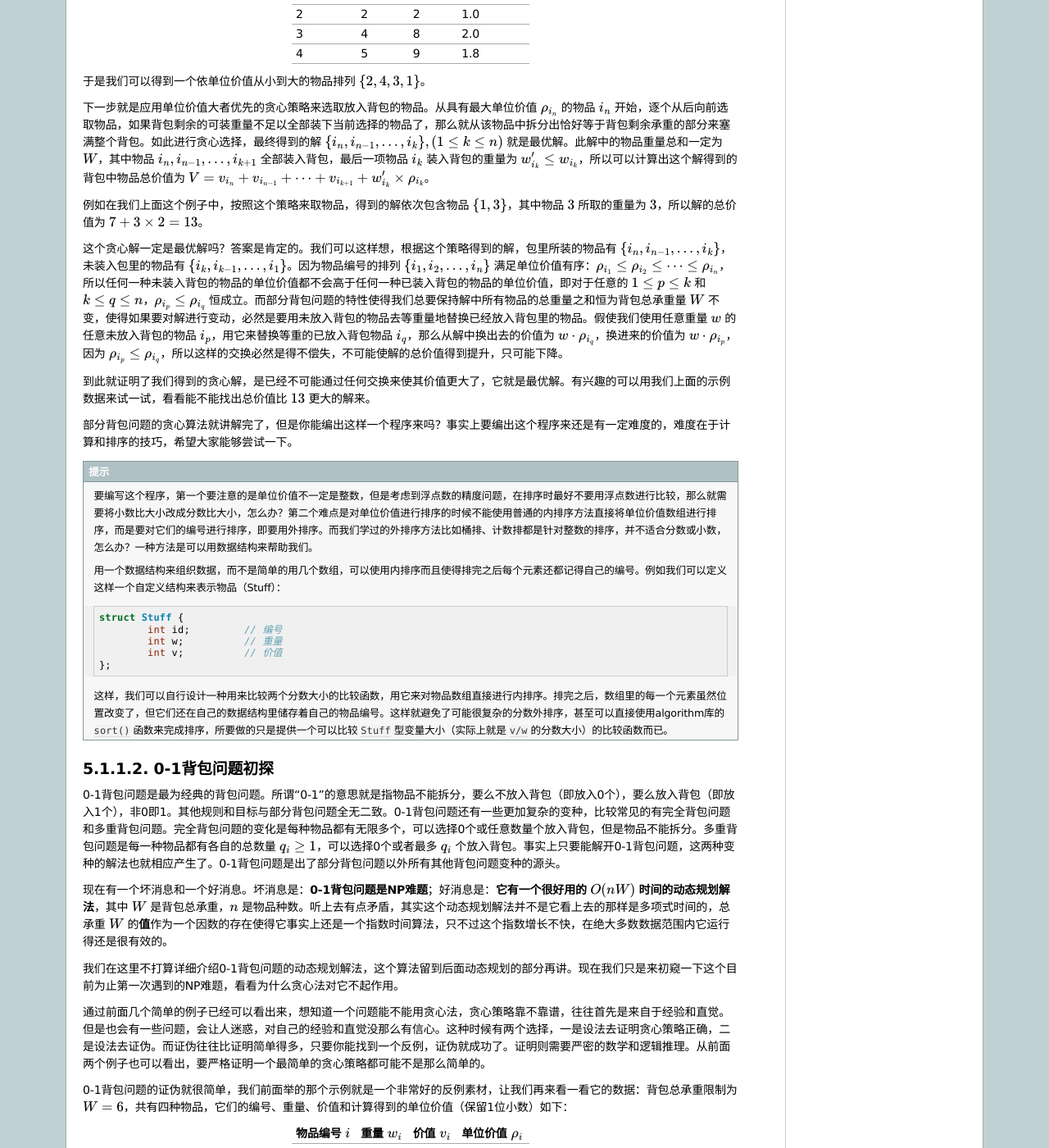
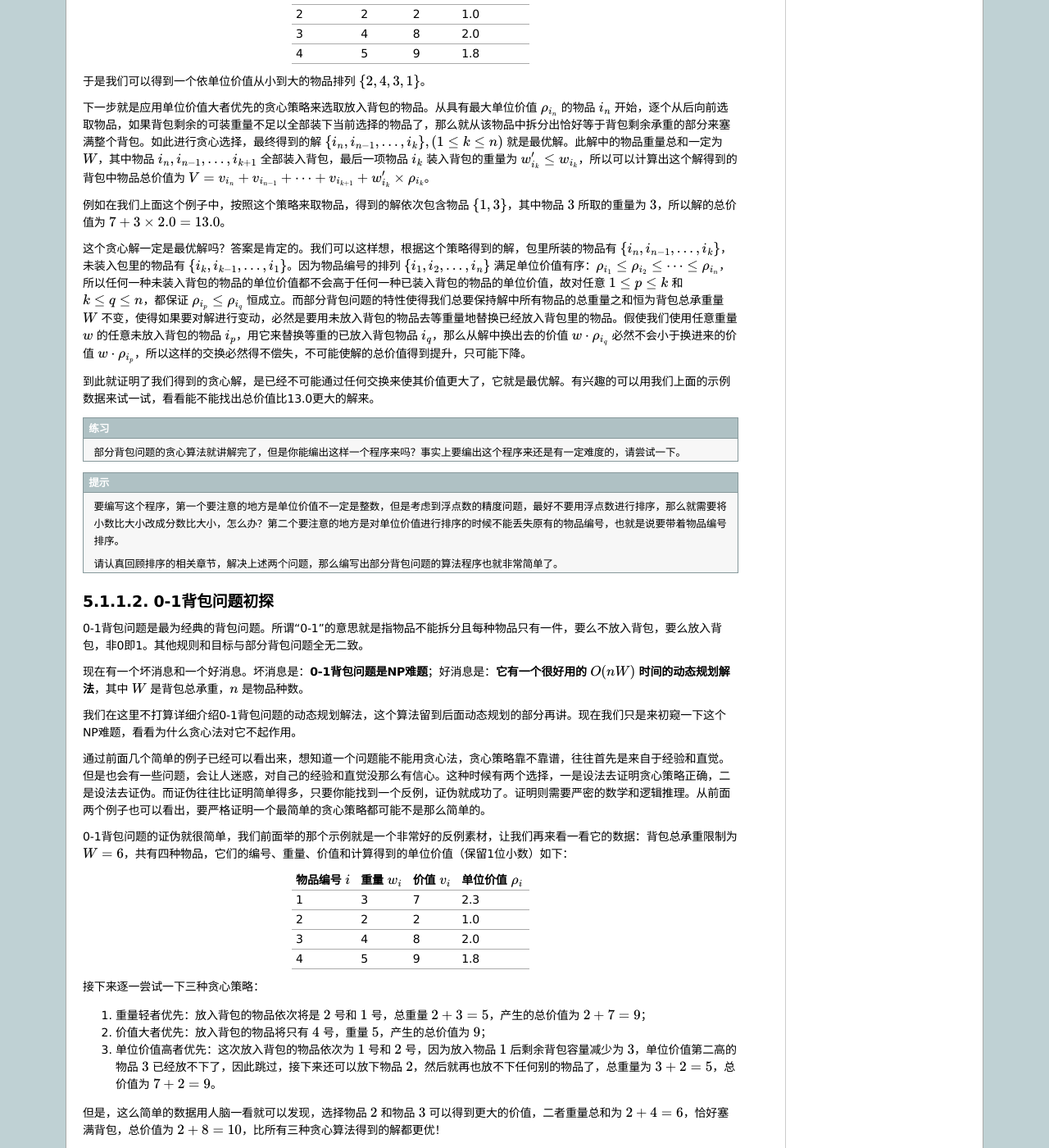
Before and after one commit to majorli/algo_guide, a Sphinx documentation site: the page built from source/ch04/sec01/411_greedy_bag_problems.rst, in a window 1280 px wide and 1400 px high, scrolled down 613 px. Shown: the whole window at 82% size. Built offline with Sphinx 7.4.7, drawn with Linux system fonts in a browser that asks for light colours; formulas are drawn with MathJax 3; some of the changed text lies outside the part shown.

Commit message:
20200501_2253draft_proofread_up_to_411

```diff
--- a/source/ch04/sec01/411_greedy_bag_problems.rst
+++ b/source/ch04/sec01/411_greedy_bag_problems.rst
@@ -1,9 +1,9 @@
 贪心法(I) 背包问题
 ++++++++++++++++++++++++++++++++++
 
-背包问题是一类非常经典的算法问题，它是要把 :math:`n` 种不同物品有选择地放进一个背包中，物品有各自的重量 :math:`\{w_1,w_2,\dots,w_n\}` 和价值 :math:`\{v_1,v_2,\dots,v_n\}`，背包有最大承重限制 :math:`W`，我们要选择一个最优的物品组合放入背包中，使得背包中物品的总价值 :math:`V` 最大。通常这些重量和价值都采用正整数来表示。
+背包问题是一类非常经典的算法问题，它是要把 :math:`n` 种不同物品有选择地放进一个背包中，物品有各自的重量 :math:`\{w_1,w_2,\dots,w_n\}` 和价值 :math:`\{v_1,v_2,\dots,v_n\}`\ ，背包有最大承重限制 :math:`W`\ ，我们要选择一个最优的物品组合放入背包中，使得背包中物品的总价值 :math:`V` 最大化。通常这些重量和价值都采用正整数来表示。
 
-常见的背包问题有\ :strong:`部分背包问题`、:strong:`0-1背包问题`、:strong:`完全背包问题`\ 和\ :strong:`多重背包问题`。其中前两种是最常见的，后两种是0-1背包问题的变种。这里面只有部分背包问题是贪心法可解的。其他三种都不适用贪心法，尽管它们都有一种可行的伪多项式时间算法，但实际上它们甚至都是NP难题。下面我们分别对部分背包问题的贪心算法和0-1背包问题的贪心法不可解性质进行介绍。至于0-1背包问题及其他两种变种的伪多项式时间算法，是一种必学、常考的经典动态规划算法，我们将在讲述动态规划的章节中进行介绍。
+常见的背包问题有\ :strong:`部分背包问题`\ 、:strong:`0-1背包问题`\ 、:strong:`完全背包问题`\ 和\ :strong:`多重背包问题`\ ，其中前两种是最常见的。这里面只有部分背包问题是贪心法可解的。其他三种都不适用贪心法，尽管它们都有一种可行的伪多项式时间算法，但实际上它们都是NP难题。下面我们分别对部分背包问题的贪心算法和0-1背包问题的贪心法不可解性质进行介绍。至于0-1背包等其他三种背包问题的伪多项式时间算法，是必学、常考的经典动态规划算法，我们将在讲述动态规划的章节中进行介绍。
 
 
 部分背包问题
@@ -13,14 +13,14 @@
 
 部分背包问题是可以用贪心法求解的，但是要正确选择贪心策略。对于背包问题，选择物品的策略有三种：一是依据重量选择，重量越小的越优先；二是依据价值选择，价值越大的越优先；三是依据单位重量的价值选择，单位重量的价值越大的越优先。
 
-按照生活经验，直观地就会选择第三种贪心策略，按单位价值进行从大到小的选择（似乎用混合溶液的提法更容易直观理解）。那么如何用精准的数学语言来证明它呢？这个证明要利用到部分背包问题的一个特殊性质，背包总是能够被塞满，因此最终放入背包的物品的重量总和恒等于 :math:`W`。为了证明这个贪心策略是能够得出正确的最优解的，我们首先要看一下怎么应用它。
+按照生活经验，直观地就会选择第三种贪心策略，按单位价值进行从大到小的选择（似乎用混合溶液的提法更容易直观理解）。那么如何用精准的数学语言来证明它呢？这个证明要利用到部分背包问题的一个特殊性质，背包总是能够被塞满，因此最终放入背包的物品的重量总和恒等于 :math:`W`\ 。为了证明这个贪心策略是能够得出正确的最优解的，我们首先要看一下怎么应用它。
 
-首先计算出每一种物品的单位价值 :math:`\rho_i=v_i/w_i`，然后对它们进行排序，得到一个有序的序列 :math:`\rho_{i_1}\le\rho_{i_2}\le\dots\le\rho_{i_n}`。这里的 :math:`\{i_1,i_2,\dots,i_n\}` 是物品编号 :math:`\{1,2,\dots,n\}` 的一个排列。
+首先计算出每一种物品的单位价值 :math:`\rho_i=v_i/w_i`\ ，然后对它们进行排序，得到一个有序的序列 :math:`\rho_{i_1}\le\rho_{i_2}\le\dots\le\rho_{i_n}`\ 。这里的 :math:`\{i_1,i_2,\dots,i_n\}` 是物品编号 :math:`\{1,2,\dots,n\}` 的一个排列。
 
-例如我们的背包总承重限制为 :math:`W=6`，共有四种物品，它们的编号、重量、价值和计算得到的单位价值（保留1位小数）如下表：
+例如我们的背包总承重限制为 :math:`W=6`\ ，共有四种物品，它们的编号、重量、价值和计算得到的单位价值（保留1位小数）如下表：
 
 +-------------------+-----------------+-----------------+------------------------+
-|物品编号 :math:`i` |重量 :math:`w_i` |价值 :math:`v_i` |单位价值 :math:`\rho_i` |
+| 物品编号 :math:`i`| 重量 :math:`w_i`| 价值 :math:`v_i`| 单位价值 :math:`\rho_i`|
 +===================+=================+=================+========================+
 |         1         |        3        |        7        |           2.3          |
 +-------------------+-----------------+-----------------+------------------------+
@@ -31,50 +31,42 @@
 |         4         |        5        |        9        |           1.8          |
 +-------------------+-----------------+-----------------+------------------------+
 
-于是我们可以得到一个依单位价值从小到大的物品排列 :math:`\{2,4,3,1\}`。
+于是我们可以得到一个依单位价值从小到大的物品排列 :math:`\{2,4,3,1\}`\ 。
 
-下一步就是应用单位价值大者优先的贪心策略来选取放入背包的物品。从具有最大单位价值 :math:`\rho_{i_n}` 的物品 :math:`i_n` 开始，逐个从后向前选取物品，如果背包剩余的可装重量不足以全部装下当前选择的物品了，那么就从该物品中拆分出恰好等于背包剩余承重的部分来塞满整个背包。如此进行贪心选择，最终得到的解 :math:`\{i_n,i_{n-1},\dots,i_k\},(1 \le k \le n)` 就是最优解。此解中的物品重量总和一定为 :math:`W`，其中物品 :math:`i_n,i_{n-1},\dots,i_{k+1}` 全部装入背包，最后一项物品 :math:`i_k` 装入背包的重量为 :math:`w^\prime_{i_k}\le w_{i_k}`，所以可以计算出这个解得到的背包中物品总价值为 :math:`V=v_{i_n}+v_{i_{n-1}}+\cdots+v_{i_{k+1}}+w^\prime_{i_k}\times\rho_{i_k}`。
+下一步就是应用单位价值大者优先的贪心策略来选取放入背包的物品。从具有最大单位价值 :math:`\rho_{i_n}` 的物品 :math:`i_n` 开始，逐个从后向前选取物品，如果背包剩余的可装重量不足以全部装下当前选择的物品了，那么就从该物品中拆分出恰好等于背包剩余承重的部分来塞满整个背包。如此进行贪心选择，最终得到的解 :math:`\{i_n,i_{n-1},\dots,i_k\},(1 \le k \le n)` 就是最优解。此解中的物品重量总和一定为 :math:`W`\ ，其中物品 :math:`i_n,i_{n-1},\dots,i_{k+1}` 全部装入背包，最后一项物品 :math:`i_k` 装入背包的重量为 :math:`w^\prime_{i_k}\le w_{i_k}`\ ，所以可以计算出这个解得到的背包中物品总价值为 :math:`V=v_{i_n}+v_{i_{n-1}}+\cdots+v_{i_{k+1}}+w^\prime_{i_k}\times\rho_{i_k}`\ 。
 
-例如在我们上面这个例子中，按照这个策略来取物品，得到的解依次包含物品 :math:`\{1,3\}`，其中物品 :math:`3` 所取的重量为 :math:`3`，所以解的总价值为 :math:`7+3\times2=13`。
+例如在我们上面这个例子中，按照这个策略来取物品，得到的解依次包含物品 :math:`\{1,3\}`\ ，其中物品 :math:`3` 所取的重量为 :math:`3`\ ，所以解的总价值为 :math:`7+3\times2.0=13.0`\ 。
 
-这个贪心解一定是最优解吗？答案是肯定的。我们可以这样想，根据这个策略得到的解，包里所装的物品有 :math:`\{i_n,i_{n-1},\dots,i_k\}`，未装入包里的物品有 :math:`\{i_k,i_{k-1},\dots,i_1\}`。因为物品编号的排列 :math:`\{i_1,i_2,\dots,i_n\}` 满足单位价值有序：:math:`\rho_{i_1}\le\rho_{i_2}\le\dots\le\rho_{i_n}`，所以任何一种未装入背包的物品的单位价值都不会高于任何一种已装入背包的物品的单位价值，即对于任意的 :math:`1\le p\le k` 和 :math:`k\le q\le n`，:math:`\rho_{i_p}\le\rho_{i_q}` 恒成立。而部分背包问题的特性使得我们总要保持解中所有物品的总重量之和恒为背包总承重量 :math:`W` 不变，使得如果要对解进行变动，必然是要用未放入背包的物品去等重量地替换已经放入背包里的物品。假使我们使用任意重量 :math:`w` 的任意未放入背包的物品 :math:`i_p`，用它来替换等重的已放入背包物品 :math:`i_q`，那么从解中换出去的价值为 :math:`w\cdot\rho_{i_q}`，换进来的价值为 :math:`w\cdot\rho_{i_p}`，因为 :math:`\rho_{i_p}\le\rho_{i_q}`，所以这样的交换必然是得不偿失，不可能使解的总价值得到提升，只可能下降。
+这个贪心解一定是最优解吗？答案是肯定的。我们可以这样想，根据这个策略得到的解，包里所装的物品有 :math:`\{i_n,i_{n-1},\dots,i_k\}`\ ，未装入包里的物品有 :math:`\{i_k,i_{k-1},\dots,i_1\}`\ 。因为物品编号的排列 :math:`\{i_1,i_2,\dots,i_n\}` 满足单位价值有序：:math:`\rho_{i_1}\le\rho_{i_2}\le\dots\le\rho_{i_n}`\ ，所以任何一种未装入背包的物品的单位价值都不会高于任何一种已装入背包的物品的单位价值，故对任意 :math:`1\le p\le k` 和 :math:`k\le q\le n`\ ，都保证 :math:`\rho_{i_p}\le\rho_{i_q}` 恒成立。而部分背包问题的特性使得我们总要保持解中所有物品的总重量之和恒为背包总承重量 :math:`W` 不变，使得如果要对解进行变动，必然是要用未放入背包的物品去等重量地替换已经放入背包里的物品。假使我们使用任意重量 :math:`w` 的任意未放入背包的物品 :math:`i_p`\ ，用它来替换等重的已放入背包物品 :math:`i_q`\ ，那么从解中换出去的价值 :math:`w\cdot\rho_{i_q}` 必然不会小于换进来的价值 :math:`w\cdot\rho_{i_p}`\ ，所以这样的交换必然得不偿失，不可能使解的总价值得到提升，只可能下降。
 
-到此就证明了我们得到的贪心解，是已经不可能通过任何交换来使其价值更大了，它就是最优解。有兴趣的可以用我们上面的示例数据来试一试，看看能不能找出总价值比 :math:`13` 更大的解来。
+到此就证明了我们得到的贪心解，是已经不可能通过任何交换来使其价值更大了，它就是最优解。有兴趣的可以用我们上面的示例数据来试一试，看看能不能找出总价值比13.0更大的解来。
 
-部分背包问题的贪心算法就讲解完了，但是你能编出这样一个程序来吗？事实上要编出这个程序来还是有一定难度的，难度在于计算和排序的技巧，希望大家能够尝试一下。
+.. admonition:: 练习
+
+   部分背包问题的贪心算法就讲解完了，但是你能编出这样一个程序来吗？事实上要编出这个程序来还是有一定难度的，请尝试一下。
 
 .. hint::
 
-   要编写这个程序，第一个要注意的是单位价值不一定是整数，但是考虑到浮点数的精度问题，在排序时最好不要用浮点数进行比较，那么就需要将小数比大小改成分数比大小，怎么办？第二个难点是对单位价值进行排序的时候不能使用普通的内排序方法直接将单位价值数组进行排序，而是要对它们的编号进行排序，即要用外排序。而我们学过的外排序方法比如桶排、计数排都是针对整数的排序，并不适合分数或小数，怎么办？一种方法是可以用数据结构来帮助我们。
+   要编写这个程序，第一个要注意的地方是单位价值不一定是整数，但是考虑到浮点数的精度问题，最好不要用浮点数进行排序，那么就需要将小数比大小改成分数比大小，怎么办？第二个要注意的地方是对单位价值进行排序的时候不能丢失原有的物品编号，也就是说要带着物品编号排序。
 
-   用一个数据结构来组织数据，而不是简单的用几个数组，可以使用内排序而且使得排完之后每个元素还都记得自己的编号。例如我们可以定义这样一个自定义结构来表示物品（Stuff）：
-
-   .. code-block:: c++
-
-      struct Stuff {
-              int id;         // 编号
-              int w;          // 重量
-              int v;          // 价值
-      };
-
-   这样，我们可以自行设计一种用来比较两个分数大小的比较函数，用它来对物品数组直接进行内排序。排完之后，数组里的每一个元素虽然位置改变了，但它们还在自己的数据结构里储存着自己的物品编号。这样就避免了可能很复杂的分数外排序，甚至可以直接使用algorithm库的 ``sort()`` 函数来完成排序，所要做的只是提供一个可以比较 ``Stuff`` 型变量大小（实际上就是 ``v/w`` 的分数大小）的比较函数而已。
+   请认真回顾排序的相关章节，解决上述两个问题，那么编写出部分背包问题的算法程序也就非常简单了。
 
 
 0-1背包问题初探
 ^^^^^^^^^^^^^^^^^^^^^^^^^^^^^^^^^^
 
-0-1背包问题是最为经典的背包问题。所谓“0-1”的意思就是指物品不能拆分，要么不放入背包（即放入0个），要么放入背包（即放入1个），非0即1。其他规则和目标与部分背包问题全无二致。0-1背包问题还有一些更加复杂的变种，比较常见的有完全背包问题和多重背包问题。完全背包问题的变化是每种物品都有无限多个，可以选择0个或任意数量个放入背包，但是物品不能拆分。多重背包问题是每一种物品都有各自的总数量 :math:`q_i\ge 1`，可以选择0个或者最多 :math:`q_i` 个放入背包。事实上只要能解开0-1背包问题，这两种变种的解法也就相应产生了。0-1背包问题是出了部分背包问题以外所有其他背包问题变种的源头。
+0-1背包问题是最为经典的背包问题。所谓“0-1”的意思就是指物品不能拆分且每种物品只有一件，要么不放入背包，要么放入背包，非0即1。其他规则和目标与部分背包问题全无二致。
 
-现在有一个坏消息和一个好消息。坏消息是：:strong:`0-1背包问题是NP难题`；好消息是：:strong:`它有一个很好用的` :math:`O(nW)` :strong:`时间的动态规划解法`，其中 :math:`W` 是背包总承重，:math:`n` 是物品种数。听上去有点矛盾，其实这个动态规划解法并不是它看上去的那样是多项式时间的，总承重 :math:`W` 的\ :strong:`值`\ 作为一个因数的存在使得它事实上还是一个指数时间算法，只不过这个指数增长不快，在绝大多数数据范围内它运行得还是很有效的。
+现在有一个坏消息和一个好消息。坏消息是：:strong:`0-1背包问题是NP难题`\ ；好消息是：:strong:`它有一个很好用的` :math:`O(nW)` :strong:`时间的动态规划解法`\ ，其中 :math:`W` 是背包总承重，:math:`n` 是物品种数。
 
-我们在这里不打算详细介绍0-1背包问题的动态规划解法，这个算法留到后面动态规划的部分再讲。现在我们只是来初窥一下这个目前为止第一次遇到的NP难题，看看为什么贪心法对它不起作用。
+我们在这里不打算详细介绍0-1背包问题的动态规划解法，这个算法留到后面动态规划的部分再讲。现在我们只是来初窥一下这个NP难题，看看为什么贪心法对它不起作用。
 
 通过前面几个简单的例子已经可以看出来，想知道一个问题能不能用贪心法，贪心策略靠不靠谱，往往首先是来自于经验和直觉。但是也会有一些问题，会让人迷惑，对自己的经验和直觉没那么有信心。这种时候有两个选择，一是设法去证明贪心策略正确，二是设法去证伪。而证伪往往比证明简单得多，只要你能找到一个反例，证伪就成功了。证明则需要严密的数学和逻辑推理。从前面两个例子也可以看出，要严格证明一个最简单的贪心策略都可能不是那么简单的。
 
-0-1背包问题的证伪就很简单，我们前面举的那个示例就是一个非常好的反例素材，让我们再来看一看它的数据：背包总承重限制为 :math:`W=6`，共有四种物品，它们的编号、重量、价值和计算得到的单位价值（保留1位小数）如下：
+0-1背包问题的证伪就很简单，我们前面举的那个示例就是一个非常好的反例素材，让我们再来看一看它的数据：背包总承重限制为 :math:`W=6`\ ，共有四种物品，它们的编号、重量、价值和计算得到的单位价值（保留1位小数）如下：
 
 +-------------------+-----------------+-----------------+------------------------+
-|物品编号 :math:`i` |重量 :math:`w_i` |价值 :math:`v_i` |单位价值 :math:`\rho_i` |
+| 物品编号 :math:`i`| 重量 :math:`w_i`| 价值 :math:`v_i`| 单位价值 :math:`\rho_i`|
 +===================+=================+=================+========================+
 |         1         |        3        |        7        |           2.3          |
 +-------------------+-----------------+-----------------+------------------------+
@@ -85,12 +77,12 @@
 |         4         |        5        |        9        |           1.8          |
 +-------------------+-----------------+-----------------+------------------------+
 
-让我们来逐一尝试三种贪心策略：
+接下来逐一尝试一下三种贪心策略：
 
-1. 重量轻者优先：放入背包的物品依次将是 :math:`2` 号和 :math:`1` 号，总重量 :math:`2+3=5`，产生的总价值为 :math:`2+7=9`；
-2. 价值大者优先：放入背包的物品将只有 :math:`4` 号，重量 :math:`5`，产生的总价值为 :math:`9`；
-3. 单位价值高者优先：这次放入背包的物品依次为 :math:`1` 号和 :math:`2` 号，因为放入物品 :math:`1` 后剩余背包容量减少为 :math:`3`，单位价值第二高的物品 :math:`3` 已经放不下了，因此跳过，接下来还可以放下物品 :math:`2`，然后就再也放不下任何别的物品了，总重量为 :math:`3+2=5`，总价值为 :math:`7+2=9`。
+1. 重量轻者优先：放入背包的物品依次将是 :math:`2` 号和 :math:`1` 号，总重量 :math:`2+3=5`\ ，产生的总价值为 :math:`2+7=9`\ ；
+2. 价值大者优先：放入背包的物品将只有 :math:`4` 号，重量 :math:`5`\ ，产生的总价值为 :math:`9`\ ；
+3. 单位价值高者优先：这次放入背包的物品依次为 :math:`1` 号和 :math:`2` 号，因为放入物品 :math:`1` 后剩余背包容量减少为 :math:`3`\ ，单位价值第二高的物品 :math:`3` 已经放不下了，因此跳过，接下来还可以放下物品 :math:`2`\ ，然后就再也放不下任何别的物品了，总重量为 :math:`3+2=5`\ ，总价值为 :math:`7+2=9`\ 。
 
-但是，这么简单的数据用人脑一看就可以发现，选择物品 :math:`2` 和物品 :math:`3` 可以得到更大的价值，二者重量总和为 :math:`2+4=6`，恰好塞满背包，总价值为 :math:`2+8=10`，比所有三种贪心算法得到的解都更优！
+但是，这么简单的数据用人脑一看就可以发现，选择物品 :math:`2` 和物品 :math:`3` 可以得到更大的价值，二者重量总和为 :math:`2+4=6`\ ，恰好塞满背包，总价值为 :math:`2+8=10`\ ，比所有三种贪心算法得到的解都更优！
 
-问题就出在0-1背包问题不能拆分物品，所以无论用什么贪心策略，都有可能使背包没有完全塞满，或者还塞的不够满。而真正的最优解有可能比它们更加能充分利用背包的承重量，把限制条件用得更彻底。这种如何合理摆布从而使得约束条件被充分利用的思路是一种整体思路，需要通盘考虑多个因素。很不巧，贪心法却是一种“只看眼前利益”的方法，它天生目光短浅，没有通盘考虑的能力。
+问题就出在0-1背包问题不能拆分物品，所以无论用什么贪心策略，都有可能使背包没有完全塞满，或者还塞得不够满。而真正的最优解有可能比它们更加能充分利用背包的承重量，把限制条件用得更彻底。这种如何合理摆布从而使得约束条件被充分利用的思路是一种整体思路，需要通盘考虑多个因素。很不巧，贪心法却是一种“只看眼前利益”的方法，它天生目光短浅，没有通盘考虑的能力。
```
Also changed, not shown: source/ch04/410_greedy.rst (+9 -9 lines).
